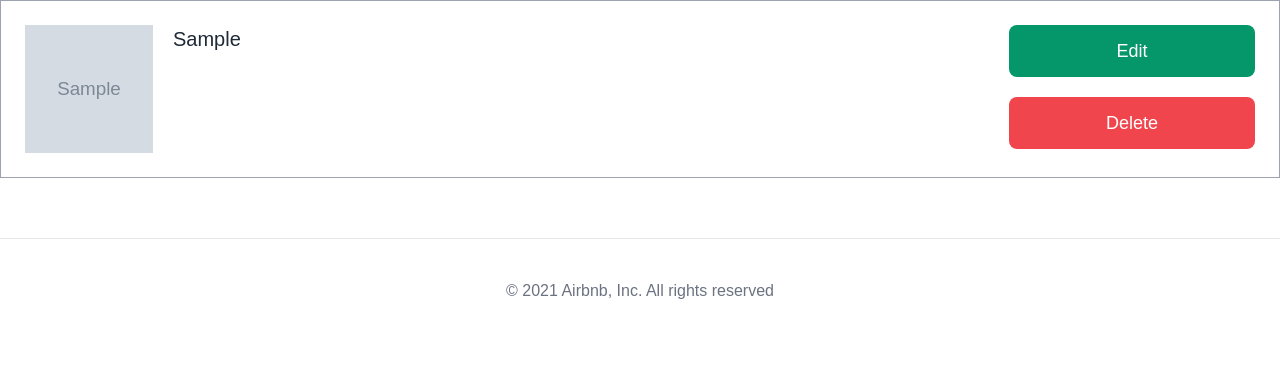
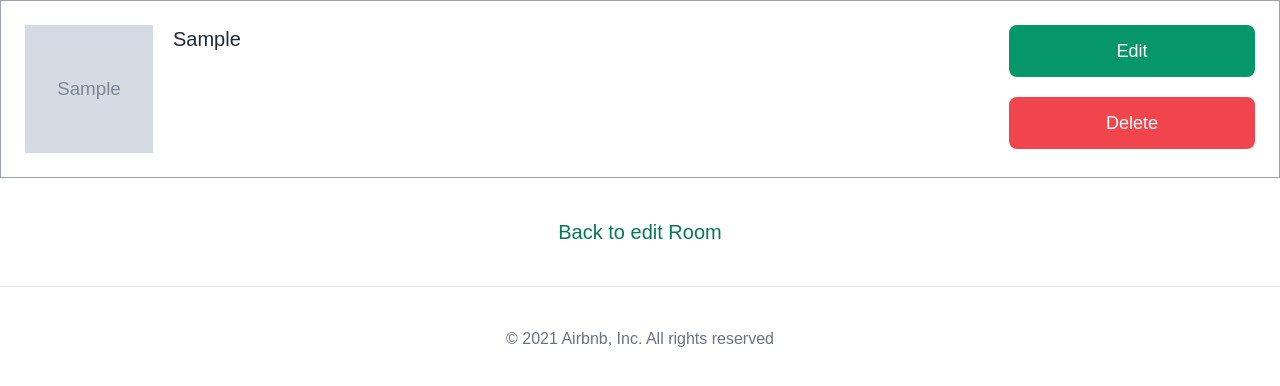
Before and after one commit to sundesoleil/airbnb-clone, a Django app: page /rooms/1/photos/ in a window 1280 px wide. Shown: the part 96-482 px from the top of the page. Run offline with Django 3.2, Linux system fonts and the light colour scheme; a user stored in the database is signed in; tables that the repository leaves empty hold one stand-in row (values such as "Sample post"); grey boxes marked "Sample" are stand-in pictures; style sheets or scripts are compiled from the project's sources; some libraries are stand-ins or nearby versions; some web fonts are replaced.

Commit message:
edit photo

```diff
--- a/rooms/urls.py
+++ b/rooms/urls.py
@@ -12,5 +12,10 @@ urlpatterns = [
         views.delete_photo,
         name="delete-photo",
     ),
+    path(
+        "<int:room_pk>/photos/<int:photo_pk>/edit/",
+        views.EditPhotoView.as_view(),
+        name="edit-photo",
+    ),
     path("search/", views.SearchView.as_view(), name="search"),
 ]
--- a/rooms/views.py
+++ b/rooms/views.py
@@ -5,6 +5,7 @@ from django.core.paginator import Paginator
 from django.contrib.auth.decorators import login_required
 from django.contrib import messages
 from users import mixins as user_mixins
+from django.contrib.messages.views import SuccessMessageMixin
 from . import models, forms
 
 
@@ -161,3 +162,16 @@ def delete_photo(request, room_pk, photo_pk):
         return redirect(reverse("rooms:photos", kwargs={"pk": room_pk}))
     except models.Room.DoesNotExist:
         return redirect(reverse("core:home"))
+
+
+class EditPhotoView(user_mixins.LoggedInOnlyView, SuccessMessageMixin, UpdateView):
+
+    model = models.Photo
+    template_name = "rooms/photo_edit.html"
+    pk_url_kwarg = "photo_pk"
+    success_message = "Photo updated"
+    fields = ("caption",)
+
+    def get_success_url(self):
+        room_pk = self.kwargs.get("room_pk")
+        return reverse("rooms:photos", kwargs={"pk": room_pk})
--- a/templates/rooms/room_photos.html
+++ b/templates/rooms/room_photos.html
@@ -18,11 +18,13 @@
                     <span class="ml-5 text-xl">{{photo.caption}}</span>
                 </div>
                 <div class="flex flex-col w-1/5">
-                    <a class="btn-link mb-5 bg-green-600" href="#">Edit</a>
+                    <a class="btn-link mb-5 bg-green-600" href="{% url 'rooms:edit-photo' room.pk photo.pk %}">Edit</a>
                     <a class="btn-link bg-logo" href="{% url 'rooms:delete-photo' room.pk photo.pk %}">Delete</a>
                 </div>
             </div>
         {% endfor %}
-
+        <div class="flex justify-center">
+            <a href="{% url 'rooms:edit' room.pk %}" class="text-green-700 font-medium text-xl mt-5">Back to edit Room</a>
+        </div>
     </div>
 {% endblock content %}
```
Also changed, not shown: templates/rooms/photo_edit.html (added, +18 -0 lines).
